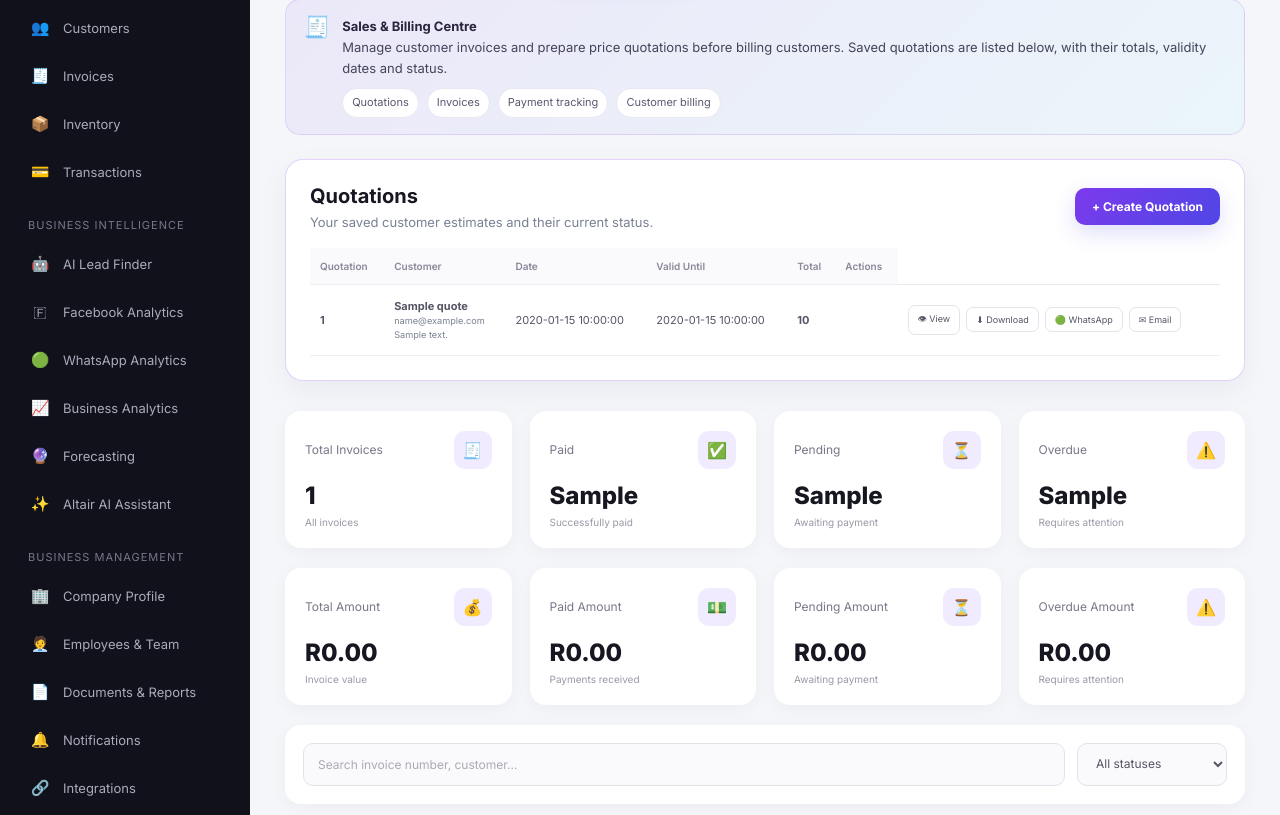
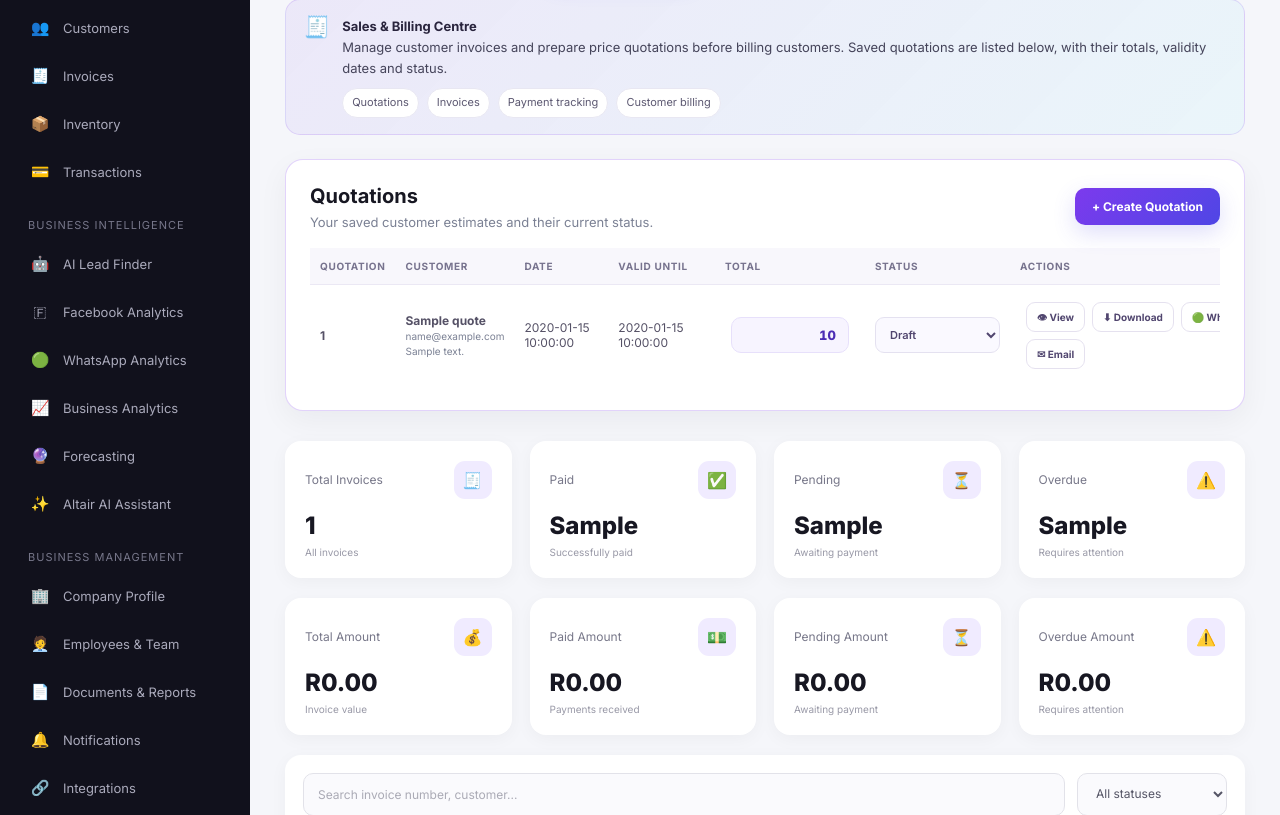
Before and after one commit to PrinceMasimbaMbizi/Altair_business_suites, a Flask app: template templates/invoice.html in a window 1280 px wide. Shown: the part 171-986 px from the top of the page. Run offline with Flask 3, Linux system fonts and the light colour scheme; the template is opened without the code that fills it: most values are stand-ins (such as "Sample title", 1, 10 or a date in 2020).

Commit message:
cleaned the code

```diff
--- a/templates/invoice.html
+++ b/templates/invoice.html
@@ -1775,6 +1775,122 @@
                 padding: 18px;
             }
 
+        }
+
+        /* Quotation table: keep Total and Actions cleanly separated */
+        .quotation-list .quotation-table {
+            width: 100%;
+            min-width: 1020px;
+            border-collapse: separate;
+            border-spacing: 0;
+            table-layout: auto;
+        }
+
+        .quotation-list .quotation-table th {
+            padding: 15px 16px;
+            text-align: left;
+            color: #77738e;
+            background: #f8f7fc;
+            font-size: 10px;
+            font-weight: 700;
+            text-transform: uppercase;
+            letter-spacing: .65px;
+            white-space: nowrap;
+            border-bottom: 1px solid #ebe8f4;
+        }
+
+        .quotation-list .quotation-table td {
+            padding: 17px 16px;
+            vertical-align: middle;
+            border-bottom: 1px solid #f0eef6;
+            font-size: 12px;
+            color: #555166;
+        }
+
+        .quotation-list .quotation-table tbody tr:last-child td {
+            border-bottom: 0;
+        }
+
+        .quotation-list .quotation-table tbody tr:hover {
+            background: #fbfaff;
+        }
+
+        .quotation-list .quotation-table th:nth-child(5),
+        .quotation-list .quotation-table td.quote-total-cell {
+            min-width: 150px;
+        }
+
+        .quotation-list .quote-total {
+            display: inline-flex;
+            align-items: center;
+            justify-content: flex-end;
+            min-width: 118px;
+            padding: 9px 12px;
+            border: 1px solid #e7e0fb;
+            border-radius: 10px;
+            background: #f7f4ff;
+            color: #4c2db5;
+            font-size: 13px;
+            font-weight: 800;
+            font-variant-numeric: tabular-nums;
+            white-space: nowrap;
+            letter-spacing: .1px;
+        }
+
+        .quotation-list .quote-actions-cell {
+            min-width: 300px;
+            width: 320px;
+        }
+
+        .quotation-list .quote-actions {
+            display: flex;
+            align-items: center;
+            gap: 7px;
+            flex-wrap: wrap;
+            min-width: 270px;
+        }
+
+        .quotation-list .quote-actions .action {
+            display: inline-flex;
+            align-items: center;
+            justify-content: center;
+            gap: 5px;
+            padding: 8px 10px;
+            border: 1px solid #e5e1ef;
+            border-radius: 9px;
+            background: #fff;
+            color: #51466f;
+            font-size: 10px;
+            font-weight: 700;
+            white-space: nowrap;
+            line-height: 1.2;
+        }
+
+        .quotation-list .quote-actions .action:hover {
+            border-color: #c8b9f4;
+            background: #f8f5ff;
+            color: #6538cf;
+        }
+
+        .quotation-list .quote-status-select {
+            width: 125px;
+            max-width: 125px;
+            padding: 9px 10px;
+            border: 1px solid #e4e1f0;
+            border-radius: 9px;
+            background: #faf9ff;
+            color: #51466f;
+            font: 600 11px Inter, sans-serif;
+        }
+
+        @media (max-width: 700px) {
+            .quotation-list {
+                padding: 17px !important;
+            }
+
+            .quotation-list .quote-total {
+                min-width: 112px;
+            }
         }
     </style>
 
@@ -2049,7 +2165,7 @@
 
                 {% if quotations %}
                 <div style="width:100%;overflow-x:auto;">
-                    <table style="width:100%;border-collapse:collapse;min-width:760px;">
+                    <table class="quotation-table">
                         <thead>
                             <tr style="text-align:left;border-bottom:1px solid rgba(120,120,150,.18);">
                                 <th style="padding:12px 10px;">Quotation</th>
@@ -2057,6 +2173,7 @@
                                 <th style="padding:12px 10px;">Date</th>
                                 <th style="padding:12px 10px;">Valid Until</th>
                                 <th style="padding:12px 10px;">Total</th>
+                                <th style="padding:12px 10px;">Status</th>
                                 <th style="padding:12px 10px;">Actions</th>
                             </tr>
                         </thead>
@@ -2073,13 +2190,23 @@
                                 </td>
                                 <td style="padding:14px 10px;">{{ quote.quotation_date }}</td>
                                 <td style="padding:14px 10px;">{{ quote.valid_until or '—' }}</td>
-                                <td style="padding:14px 10px;font-weight:700;">{{ quote.total|money }}</td>
+                                <td class="quote-total-cell"><span class="quote-total">{{ quote.total|money }}</span>
+                                </td>
                                 <td style="padding:14px 10px;">
-
+                                    <form method="POST"
+                                        action="{{ url_for('update_quotation_status', quotation_id=quote.id) }}"
+                                        style="display:flex;align-items:center;gap:6px;">
+                                        <select name="status" aria-label="Quotation status"
+                                            onchange="this.form.submit()" class="quote-status-select">
+                                            {% for option in ['Draft', 'Sent', 'Accepted', 'Rejected', 'Expired'] %}
+                                            <option value="{{ option }}" {% if quote.status==option %}selected{% endif
+                                                %}>{{ option }}</option>
+                                            {% endfor %}
+                                        </select>
+                                    </form>
                                 </td>
-                                <td style="padding:14px 10px;min-width:290px;">
-                                    <div class="actions"
-                                        style="display:flex;gap:6px;flex-wrap:wrap;align-items:center;">
+                                <td class="quote-actions-cell">
+                                    <div class="quote-actions">
                                         <a class="action" href="/quotations/{{ quote.id }}"
                                             title="View this quotation">👁 View</a>
 
```
